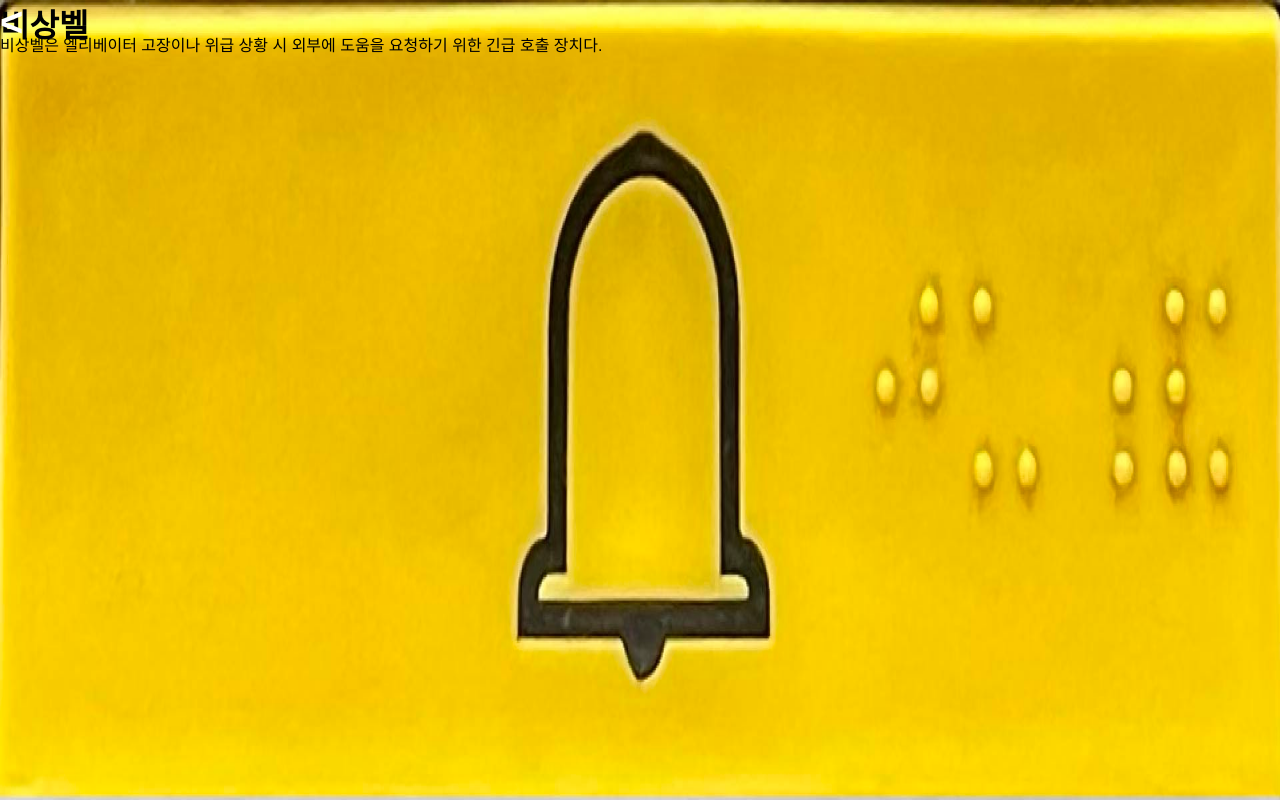
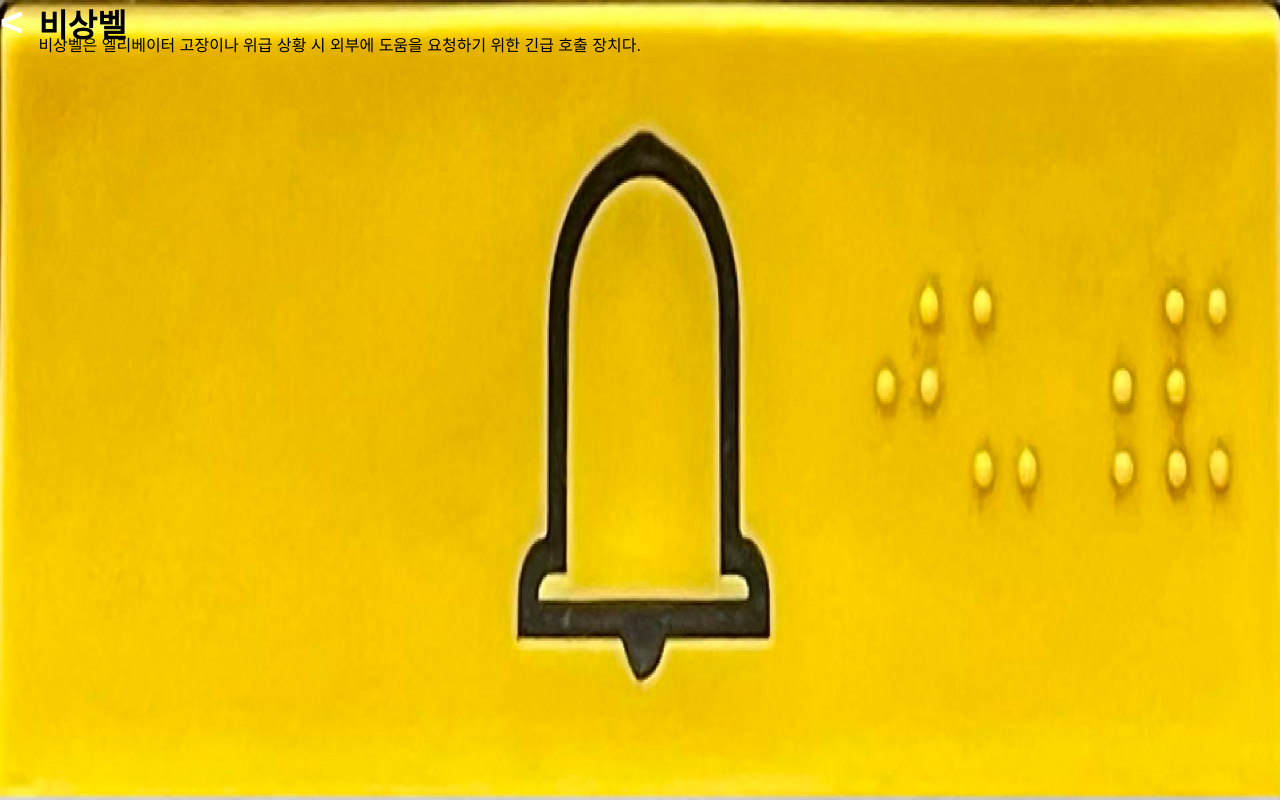
Before and after one commit to munjina067-sys/Elevator67, a plain HTML site: page indexh.html in a window 1280 px wide. Drawn offline with Linux system fonts and the light colour scheme; files whose address does not match are found by name.

Commit message:
Update styleh.css

```diff
--- a/styleh.css
+++ b/styleh.css
@@ -14,14 +14,14 @@
 p{
    position: absolute;
   top: 4%;
-  left: 0%;
+  left: 3%;
   z-index: 10;
 
 }
 h1{
   position: absolute;
   top: 0%;
-  left: 0%;
+  left: 3%;
   z-index: 10;
 
 }
```
